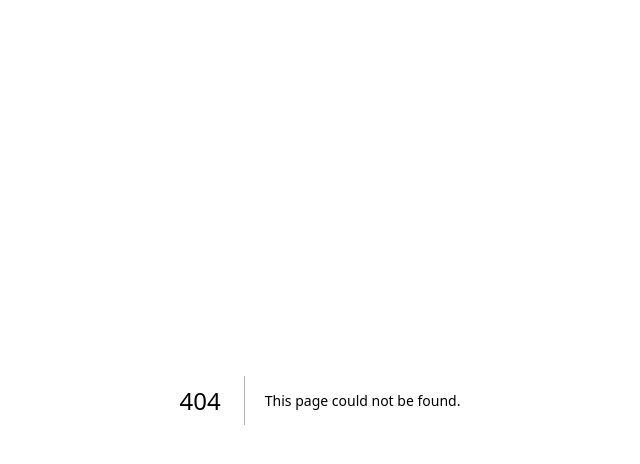
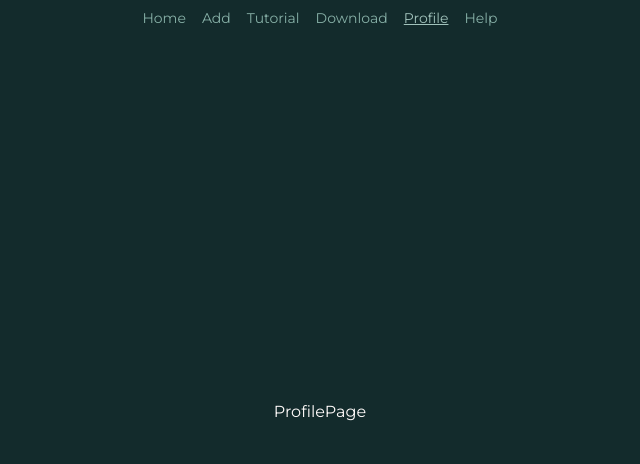
Before and after one commit to Hartaithan/trophy-hunt-template, a Next.js app: page /profile in a window 1280 px wide. Before the commit this address had no page. Shown: the top 464 px of the page, without its empty margins (320-960 px from the left). Built offline with nearby package versions, Linux system fonts and the light colour scheme.

Commit message:
setup for profile page

```diff
--- /dev/null
+++ b/app/(header)/profile/page.tsx
@@ -0,0 +1,12 @@
+import type { FC } from "react";
+import PageContainer from "@/components/PageContainer/PageContainer";
+
+const ProfilePage: FC = () => {
+  return (
+    <PageContainer w="100%" justify="center" align="center">
+      ProfilePage
+    </PageContainer>
+  );
+};
+
+export default ProfilePage;
--- a/components/Header/Header.tsx
+++ b/components/Header/Header.tsx
@@ -47,6 +47,13 @@ const items: NavLink[] = [
   },
   {
     id: 5,
+    label: "Profile",
+    href: "/profile",
+    segment: "profile",
+    disabled: false,
+  },
+  {
+    id: 6,
     label: "Help",
     href: "/help",
     segment: "help",
```
